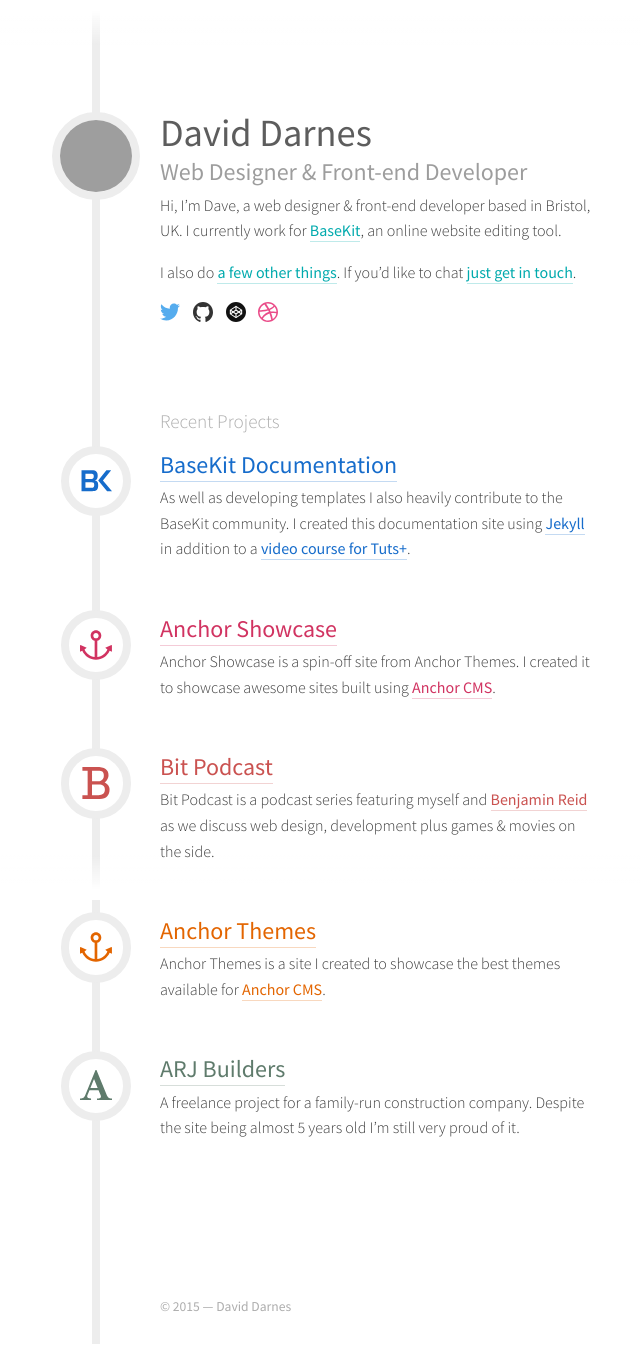
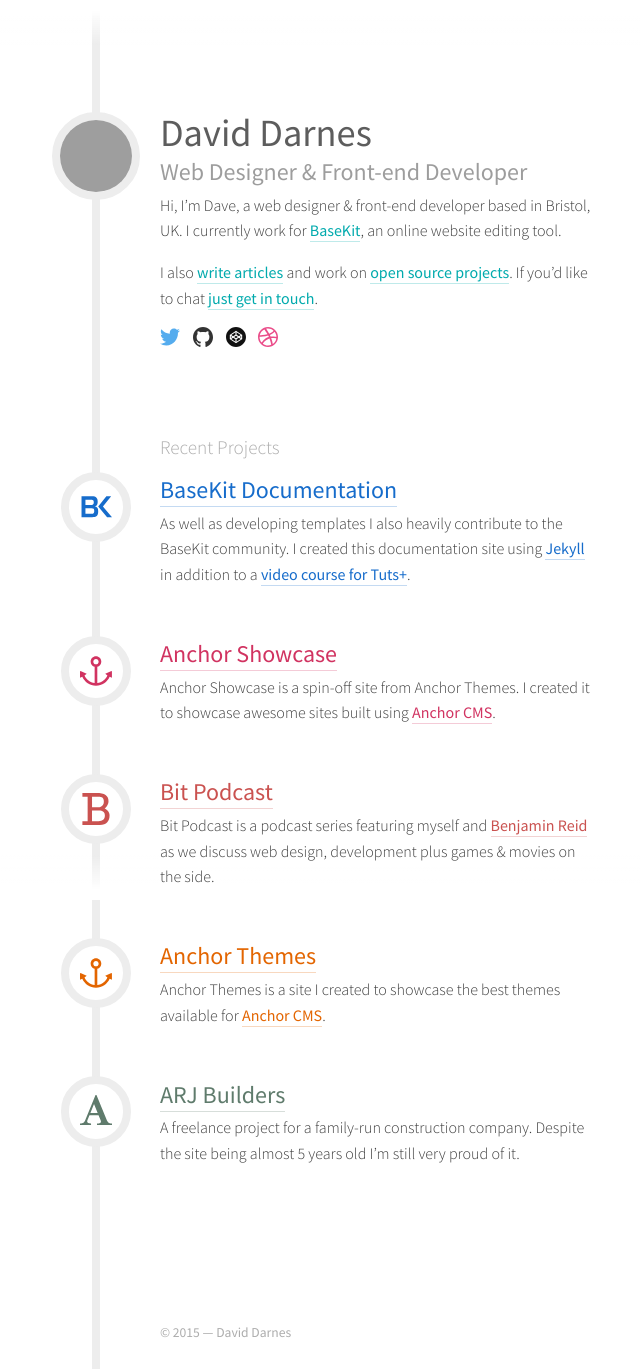
Before and after one commit to daviddarnes/darn.es, a Jekyll site: the page built from index.md, in a window 1280 px wide. Shown: the whole page, without its empty margins (317-957 px from the left). Built offline with Jekyll 4.4.1, drawn with Linux system fonts in a browser that asks for light colours; before the commit the page ends 1344 px from its top, so only the background shows below that; grey boxes are pictures that could not be loaded.

Commit message:
Changes main content, adds new links

```diff
--- a/index.md
+++ b/index.md
@@ -6,4 +6,4 @@
 
 Hi, I'm Dave, a web designer & front-end developer based in Bristol, UK. I currently work for [BaseKit](http://developers.basekit.com), an online website editing tool.
 
-I also do [a few other things](#sites). If you'd like to chat [just get in touch](http://enable-javascript.com/ "my email").
+I also [write articles](http://daviddarnes.github.io/articles/) and work on [open source projects](http://daviddarnes.github.io/experiments/). If you'd like to chat [just get in touch](http://enable-javascript.com/ "my email").
```
